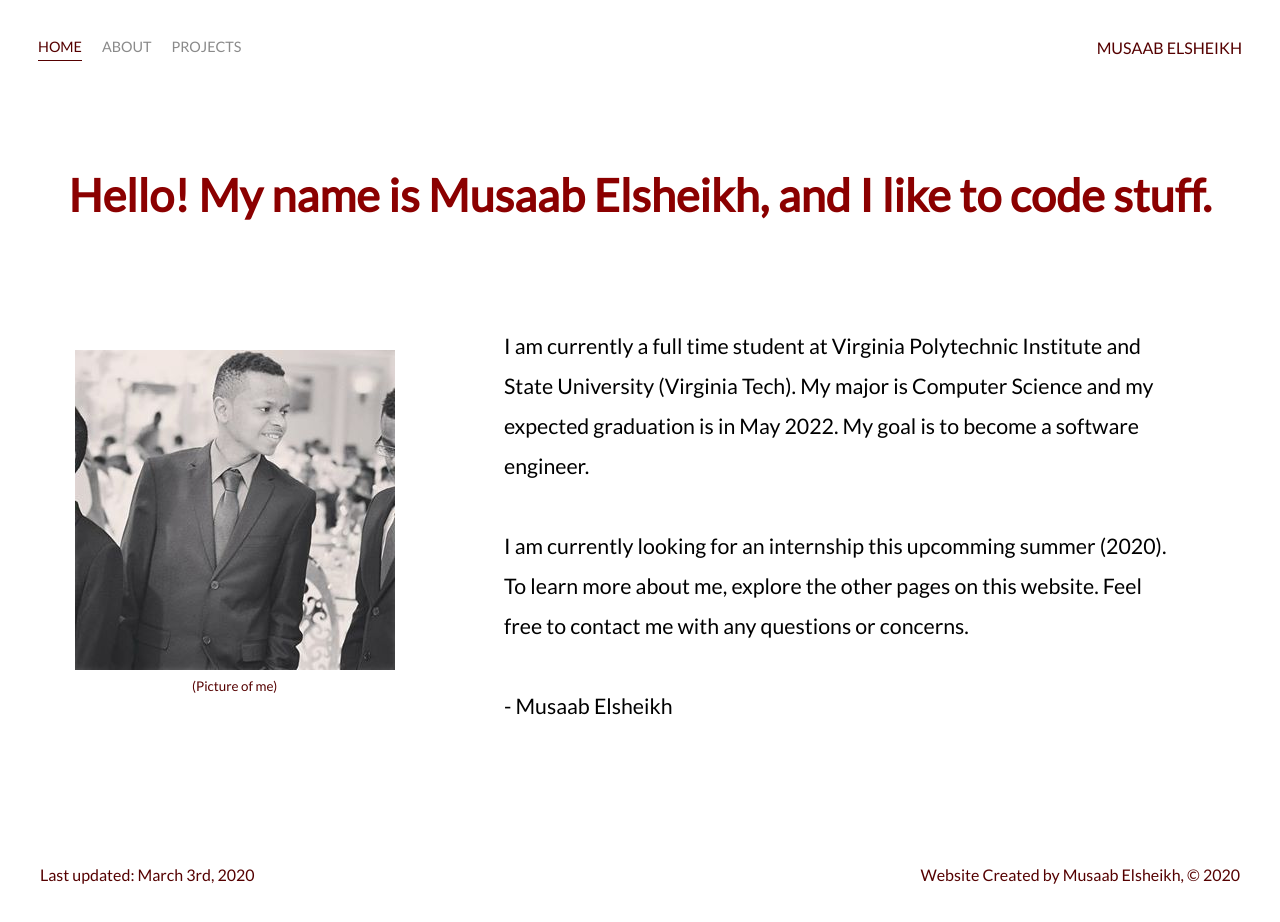
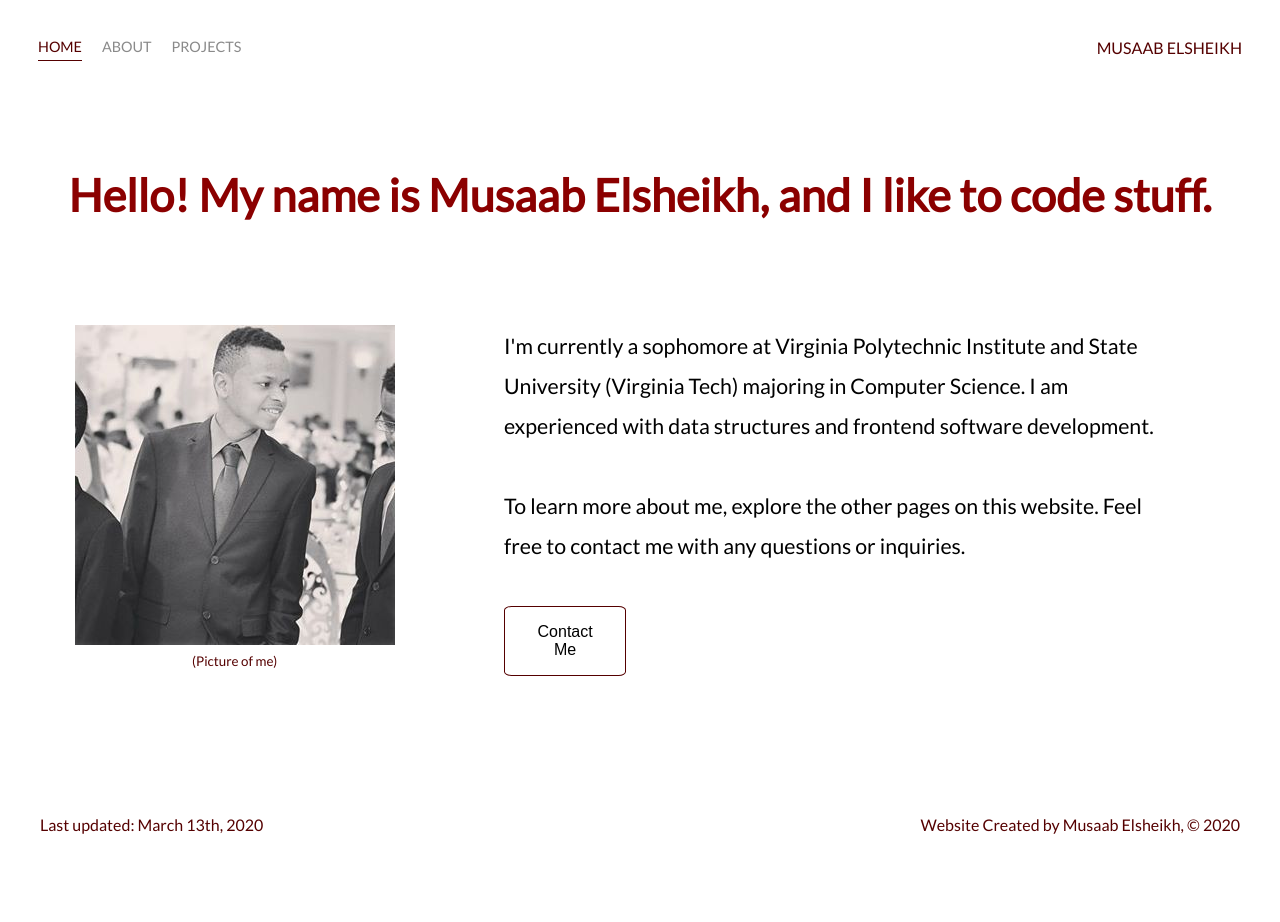
Before and after one commit to musaab98/info, a plain HTML site: page index.html in a window 1280 px wide. After the commit the page ends 874 px from the top, so only its background shows below. Drawn offline with Linux system fonts and the light colour scheme.

Commit message:
added contact/vt

```diff
--- a/index.html
+++ b/index.html
@@ -6,6 +6,7 @@
   <title>Musaab E – Home</title>
   <link href="https://fonts.googleapis.com/css?family=Lato" rel="stylesheet">
   <link rel="stylesheet" href="styles.css">
+  <link rel="shortcut icon" type="image/png" href="images/vt-logo-small2.png" alt="">
 </head>
 
 <body>
@@ -51,17 +52,21 @@
 				</div>
 				<!-- MAIN TEXT -->
 				<div class = "main-text">
-					I am currently a full time student at Virginia Polytechnic Institute and State University (Virginia Tech).
-					My major is Computer Science and my expected graduation is in May 2022. My goal is to become a software
-					engineer. <br><br> I am currently looking for an internship this upcomming summer (2020). To learn more about
-					me, explore the other pages on this website. Feel free to contact me with any questions or concerns.
-					<br><br> - Musaab Elsheikh
+					I'm currently a sophomore at Virginia Polytechnic Institute and State University (Virginia Tech) majoring
+					in Computer Science. I am experienced with data structures and frontend software development.<br><br>
+					To learn more about me, explore the other pages on this website. Feel free to
+					contact me with any questions or inquiries. <br><br>
+					<div class="contact-me-wrapper">
+						<button class="contact-me" onclick="location.href = 'mailto:elsheikh.musaab@gmail.com'">
+							Contact Me
+						</button>
+					</div>
 				</div>
 			</div>
 		</div>
 		<!-- BOTTOM -->
 		<div class = "bottom">
-			<div class = "last-updated">Last updated: March 3rd, 2020</div>
+			<div class = "last-updated">Last updated: March 13th, 2020</div>
 			<div class = "created-by">Website Created by Musaab Elsheikh, © 2020</div>
 		</div>
 	</div>
--- a/styles.css
+++ b/styles.css
@@ -113,6 +113,39 @@
 	font-size: 16pt;
 	margin: 50pt;
 	line-height: 30pt;
+  }
+  .main-text a {
+	color: #550000;
+  }
+
+  .contact-me-wrapper {
+	justify-self: start;
+	display: flex;
+	text-decoration: none;
+  }
+  .contact-me {
+	/* grid-column: 1/3; */
+	cursor: pointer;
+	background: none;
+	background-color: #fff0f5 solid transparent;
+	transition: background-color 0.5s;
+	margin-right: 10%;
+	font-size: 12pt;
+	padding: 26px;
+	padding-bottom: 16px;
+	padding-top: 16px;
+	border: 1px solid #550000;
+	border-radius: 6%;
+  }
+  .contact-me:hover {
+	background-color: #fff0f5;
+  }
+  .contact-me a {
+	text-decoration: none;
+	color: #550000;
+  }
+  .contact-me:focus {
+	  outline: none;
   }
 
   .bottom {
```
Also changed, not shown: about.html (+5 -3 lines), experience.html (+1 -0 lines), projects.html (+3 -2 lines), images/vt-logo-small.png (added), images/vt-logo-small2.png (added), images/vt-logo.png (added).
